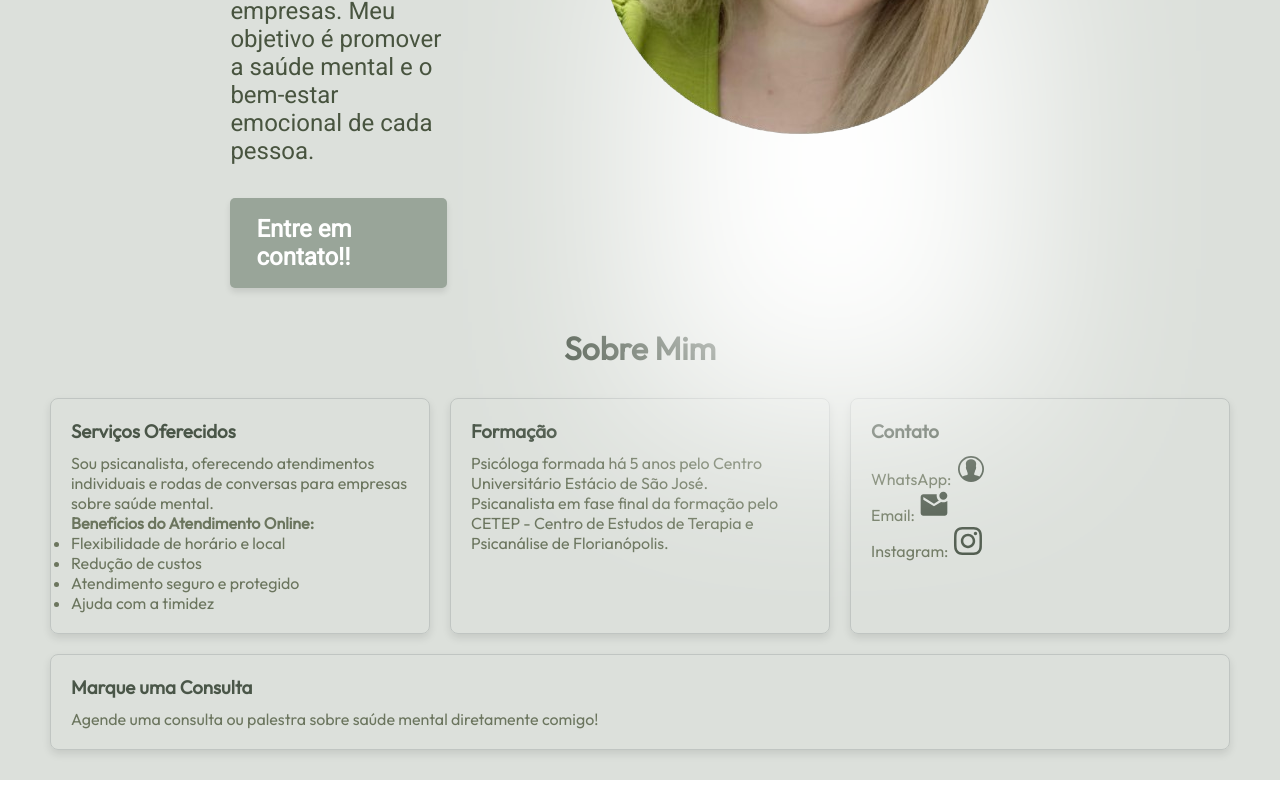
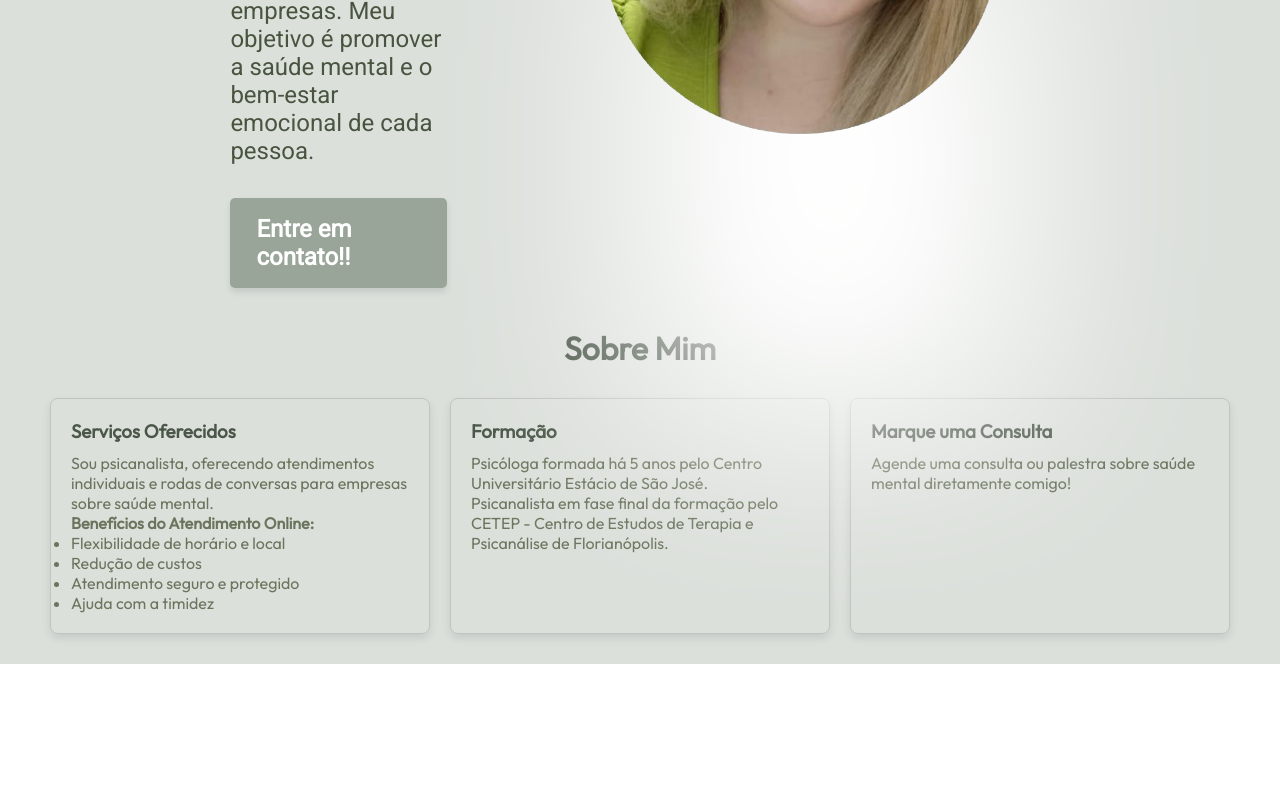
Before and after one commit to Benevanio/amanda-lamin, a React (Vite) app: page / in a window 1280 px wide. Shown: the part 551-1351 px from the top of the page. After the commit the page ends 1235 px from the top, so only its background shows below. Built offline with nearby package versions, Linux system fonts and the light colour scheme.

Commit message:
seção sobre mim

```diff
--- a/package.json
+++ b/package.json
@@ -14,7 +14,8 @@
     "@fontsource/roboto": "^5.1.0",
     "react": "^18.3.1",
     "react-dom": "^18.3.1",
-    "react-icons": "^5.3.0"
+    "react-icons": "^5.3.0",
+    "react-router-dom": "^6.27.0"
   },
   "devDependencies": {
     "@eslint/js": "^9.11.1",
--- a/src/App.jsx
+++ b/src/App.jsx
@@ -1,17 +1,22 @@
-import styles from './App.module.css'
-import { About } from './components/about/about'
-import { Hero } from './components/hero/Hero'
-import { Navbar } from './components/navbar/Navbar'
+// src/App.jsx
+import styles from './App.module.css';
+import { About } from './components/about/about';
+import { Hero } from './components/hero/Hero';
+import { Navbar } from './components/navbar/Navbar';
 
 function App() {
-
   return (
     <div className={styles.App}>
       <Navbar />
-      <Hero />
-      <About />
+      <div id="hero">
+        <Hero />
+      </div>
+      <div id="sobre">
+        <About />
+      </div>
+
     </div>
-  )
+  );
 }
 
-export default App
+export default App;
--- a/src/components/about/about.jsx
+++ b/src/components/about/about.jsx
@@ -1,7 +1,4 @@
 import React from 'react';
-import { FaInstagram } from "react-icons/fa";
-import { IoIosContact } from "react-icons/io";
-import { MdMarkEmailUnread } from "react-icons/md";
 import Styles from './about.module.css'; // Importar o CSS correspondente
 
 export const About = () => {
@@ -34,28 +31,6 @@ export const About = () => {
             Psicanalista em fase final da formação pelo CETEP - Centro de Estudos de Terapia e Psicanálise de Florianópolis.
           </p>
         </div>
-
-        {/* Card de Contato */}
-        <div className={Styles.card}>
-          <h3>Contato</h3>
-          <p>
-            WhatsApp: <a href="https://wa.me/5548991151734" rel="noopener noreferrer" target="_blank">
-                <IoIosContact className={Styles.icon} />
-            </a>
-          </p>
-          <p>
-            Email: <a href="mailto:amandamlamim@gmail.com" rel="noopener noreferrer">
-                <MdMarkEmailUnread className={Styles.icon} />
-            </a>
-          </p>
-          <p>
-            Instagram: <a href="https://www.instagram.com/psi_amandaml/" rel="noopener noreferrer" target="_blank">
-                <FaInstagram className={Styles.icon} />
-            </a>
-          </p>
-        </div>
-
-        {/* Card de Chamada para Ação */}
         <div className={Styles.card}>
           <h3>Marque uma Consulta</h3>
           <p>Agende uma consulta ou palestra sobre saúde mental diretamente comigo!</p>
--- a/src/components/navbar/Navbar.jsx
+++ b/src/components/navbar/Navbar.jsx
@@ -32,7 +32,7 @@ export const Navbar = () => {
           <IoIosMenu className={styles.menuIcon} onClick={toggleMenu} />
         )}
         <ul className={`${styles.menuItems} ${menuOpen ? styles.active : ''}`}>
-          <li><a href="#">Sobre</a></li>
+          <li><a href="#sobre">Sobre</a></li>
           <li><a href="#">Serviços</a></li>
           <li><a href="#">Contato</a></li>
         </ul>
```
Also changed, not shown: 1 other file (tests, documents, lock files or other folders).
